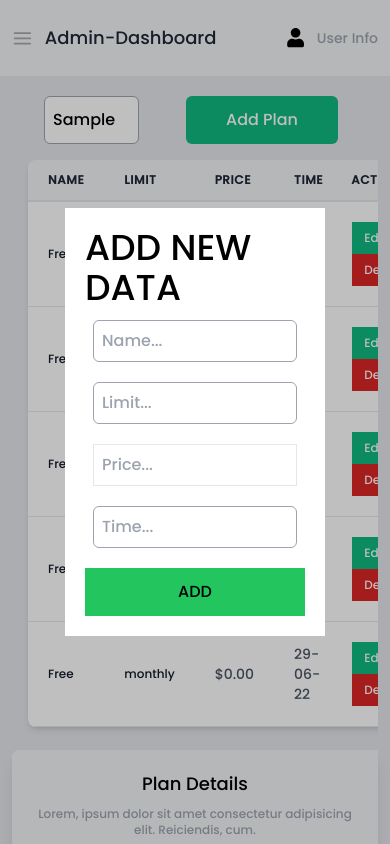
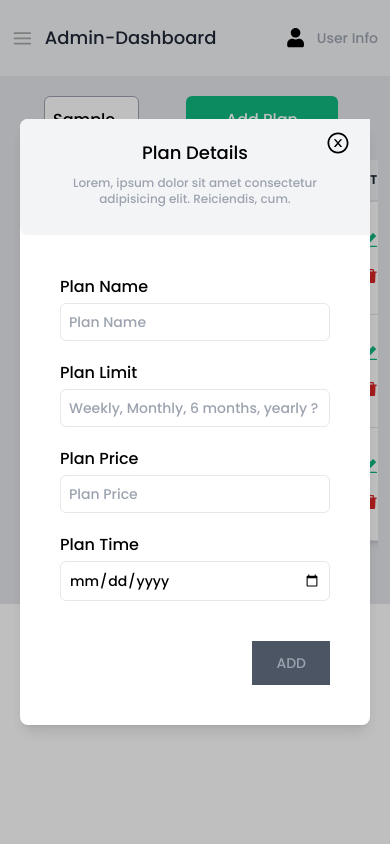
Before and after one commit to AmirAslam1234/street_view_scraper, a React (Create React App) app: page /admin-dashboard/manage-plans in a window 390 px wide. Both pictures are taken after typing "Sample" into the empty fields and a click on the button "Add Plan". Shown: the top 844 px of the page. Built offline with nearby package versions, Linux system fonts and the light colour scheme.

Commit message:
Manage Plans Completed

```diff
--- a/package.json
+++ b/package.json
@@ -11,6 +11,7 @@
     "react-icons": "^4.4.0",
     "react-router-dom": "^6.3.0",
     "react-scripts": "5.0.1",
+    "react-toastify": "^9.0.5",
     "swiper": "^8.2.4",
     "web-vitals": "^2.1.4"
   },
--- a/src/App.css
+++ b/src/App.css
@@ -21,6 +21,12 @@
     background-color: rgba(0, 0, 0, 0.25);
 }
 
+.edit-table-modal2 {
+    background-color: rgba(0, 0, 0, 0.06);
+}
+
+
+
 
 
 input[type=number]::-webkit-inner-spin-button,
--- a/src/Components/EditableRow.js
+++ b/src/Components/EditableRow.js
@@ -7,9 +7,9 @@ function EditableRow({
   handlePop,
 }) {
   return (
-    <tr className="flex z-50 flex-col bg-white p-5 w-96 rounded-lg shadow-lg">
+    <tr className="flex z-50 mx-5 flex-col bg-white p-5 w-[450px] rounded-lg shadow-lg">
       <p>Edit Plan</p>
-      <td className="space-x-2 py-5 border-b border-gray-200 bg-white text-sm">
+      <td className="space-x-2 py-3 bg-white text-sm">
         <input
           type="text"
           name="name"
@@ -21,7 +21,7 @@ function EditableRow({
         />
       </td>
 
-      <td className=" space-x-2 py-5 border-b border-gray-200 bg-white text-sm">
+      <td className=" space-x-2 py-3 bg-white text-sm">
         <input
           type="text"
           name="limit"
@@ -33,7 +33,7 @@ function EditableRow({
         />
       </td>
 
-      <td className=" py-5 border-b border-gray-200 bg-white text-sm">
+      <td className=" py-3 bg-white text-sm">
         <input
           type="text"
           name="price"
@@ -45,7 +45,7 @@ function EditableRow({
         />
       </td>
 
-      <td className=" py-5 border-b border-gray-200 bg-white text-sm">
+      <td className=" py-3 bg-white text-sm">
         <input
           type="text"
           name="time"
@@ -57,11 +57,11 @@ function EditableRow({
         />
       </td>
 
-      <td className=" py-5 border-b border-gray-200 bg-white text-sm">
+      <td className=" py-3 border-b border-gray-200 bg-white text-sm">
         <button
           onClick={() => handlePop()}
           type="submit"
-          className="px-3 py-2 mx-2 bg-emerald-500 text-sm text-white"
+          className="px-3 py-2 mx-2 bg-emerald-500 hover:bg-emerald-400 rounded-md text-sm text-white"
         >
           Save
         </button>
@@ -71,7 +71,7 @@ function EditableRow({
             handlePop();
           }}
           type="button"
-          className="px-3 py-2 mx-2 bg-red-600 text-sm text-white"
+          className="px-3 py-2 mx-2 bg-red-600 hover:bg-red-400 rounded-md text-sm text-white"
         >
           Cancel
         </button>
--- a/src/Components/ManagePlans.js
+++ b/src/Components/ManagePlans.js
@@ -4,8 +4,12 @@ import { Data } from "./PlansData";
 import { nanoid } from "nanoid";
 import ReadOnlyRow from "./ReadOnlyRow";
 import EditableRow from "./EditableRow";
+import { AiOutlineCloseCircle } from "react-icons/ai";
+import { ToastContainer, toast } from "react-toastify";
+import "react-toastify/dist/ReactToastify.css";
 
 function ManagePlans() {
+  const [Active, setActive] = useState(false);
   const [Pop, setPop] = useState(false);
   const [AddPlan, setAddPlan] = useState(false);
   const [EditPlansID, setEditPlansID] = useState(null);
@@ -26,13 +30,16 @@ function ManagePlans() {
 
   const handleAddFormChange = (e) => {
     e.preventDefault();
-
     const fieldName = e.target.getAttribute("name");
     const fieldValue = e.target.value;
     const newFormData = { ...addForm };
     newFormData[fieldName] = fieldValue;
 
     setAddForm(newFormData);
+
+    if (fieldValue !== "") {
+      setActive(true);
+    }
 
     console.log(addForm);
   };
@@ -111,10 +118,7 @@ function ManagePlans() {
     setPop(!Pop);
   };
 
-  const [PlanName, setPlanName] = useState("");
-  const [PlanLimit, setPlanLimit] = useState("");
-  const [PlanPrice, setPlanPrice] = useState("");
-  const [PlanTime, setPlanTime] = useState("");
+  const notify = () => toast("Plan Added Successfully");
 
   return (
     <div className="flex flex-col w-full -mt-5">
@@ -167,7 +171,7 @@ function ManagePlans() {
                           <div
                             className={
                               Pop === true
-                                ? "edit-table-modal w-full h-screen absolute left-0 top-0 flex justify-center items-center"
+                                ? "edit-table-modal2 w-full h-full absolute left-0 top-0 flex justify-center items-center"
                                 : "hidden"
                             }
                           >
@@ -201,61 +205,16 @@ function ManagePlans() {
       <section
         className={
           AddPlan === true
-            ? "absolute top-0 left-0 w-full h-screen flex justify-center items-center edit-table-modal"
+            ? "fixed top-0 left-0 w-full h-screen flex justify-center items-center edit-table-modal"
             : "hidden"
         }
       >
-        <div className="w-2/3 bg-white p-5">
-          <h2 className="text-4xl">ADD NEW DATA</h2>
-          <form
-            className="flex flex-col space-y-5"
-            onSubmit={handleAddFormSubmit}
-          >
-            <input
-              onChange={handleAddFormChange}
-              type="text"
-              name="name"
-              className="p-2 mt-3 border border-gray-400 mx-2 rounded-md"
-              placeholder="Name..."
-              required
-            />
-            <input
-              onChange={handleAddFormChange}
-              type="text"
-              name="limit"
-              className="p-2 border border-gray-400 mx-2 rounded-md"
-              placeholder="Limit..."
-              required
-            />
-            <input
-              onChange={handleAddFormChange}
-              type="text"
-              name="price"
-              className="p-2 border mx-2"
-              placeholder="Price..."
-              required
-            />
-            <input
-              onChange={handleAddFormChange}
-              type="text"
-              name="time"
-              className="p-2 border border-gray-400 mx-2 rounded-md"
-              placeholder="Time..."
-              required
-            />
-            <button
-              onClick={() => setAddPlan(!AddPlan)}
-              type="submit"
-              className="px-10 py-3 bg-green-500"
-            >
-              ADD
-            </button>
-          </form>
-        </div>
-      </section>
+        <div className="w-full mx-5 relative md:w-3/5 flex flex-col sm:flex-row bg-white shadow-lg rounded-lg">
+          <AiOutlineCloseCircle
+            onClick={() => setAddPlan(!AddPlan)}
+            className="absolute top-3 right-5 cursor-pointer text-2xl hover:text-gray-400"
+          />
 
-      <section className="w-full md:hidden flex justify-center items-center md:px-10">
-        <div className="w-full md:w-5/6 flex flex-col sm:flex-row bg-white shadow-lg rounded-lg">
           <div className="w-full sm:w-60 p-5 text-center sm:text-left bg-gray-100 rounded-l-lg">
             <h2 className="text-lg">Plan Details</h2>
             <p className="py-2 text-xs text-gray-400">
@@ -263,62 +222,73 @@ function ManagePlans() {
               Reiciendis, cum.
             </p>
           </div>
-          <div className="w-5/6 p-5">
-            <form action="plans">
+          <div className="w-full md:w-5/6 p-5">
+            <form className="flex flex-col p-5" onSubmit={handleAddFormSubmit}>
               <label htmlFor="plan-name ">
                 Plan Name
                 <input
+                  onChange={handleAddFormChange}
                   type="text"
-                  name="plan-name"
-                  value={PlanName}
-                  onChange={(e) => setPlanName(e.target.value)}
+                  name="name"
                   className="p-2 mt-1 mb-5 w-full text-sm border rounded-md"
                   placeholder="Plan Name"
+                  required
                 />
               </label>
 
               <label htmlFor="plan-limit ">
                 Plan Limit
                 <input
+                  onChange={handleAddFormChange}
                   type="text"
-                  name="plan-limit"
-                  value={PlanLimit}
-                  onChange={(e) => setPlanLimit(e.target.value)}
+                  name="limit"
                   className="p-2 mt-1 mb-5 w-full text-sm border rounded-md"
                   placeholder="Weekly, Monthly, 6 months, yearly ?"
+                  required
                 />
               </label>
 
-              <label htmlFor="plan-price">
-                <span className="flex">Plan Price</span>
+              <label htmlFor="plan-limit ">
+                Plan Price
                 <input
+                  onChange={handleAddFormChange}
                   type="number"
-                  name="plan-price"
-                  value={PlanPrice}
-                  onChange={(e) => setPlanPrice(e.target.value)}
-                  className="p-2 mt-1 mb-5 w-full text-sm appearance-none border rounded-md"
+                  name="price"
+                  className="p-2 mt-1 mb-5 w-full text-sm border rounded-md"
                   placeholder="Plan Price"
                   required
                 />
               </label>
 
-              <label htmlFor="plan-time">
+              <label htmlFor="plan-limit ">
                 Plan Time
                 <input
+                  onChange={handleAddFormChange}
                   type="date"
-                  name="plan-time"
-                  value={PlanTime}
-                  onChange={(e) => setPlanTime(e.target.value)}
-                  className="p-2 mt-1 w-full text-sm border rounded-md"
+                  name="time"
+                  className="p-2 mt-1 mb-5 w-full text-sm border rounded-md"
+                  required
                 />
               </label>
+
+              <div className="w-full flex justify-end">
+                {Active === true ? (
+                  <button
+                    onClick={() => notify()}
+                    type="submit"
+                    className="py-3 px-6 text-sm bg-black text-white mt-5"
+                  >
+                    ADD
+                  </button>
+                ) : (
+                  <button className="py-3 px-6 text-sm bg-gray-600 text-gray-400 mt-5 cursor-not-allowed">
+                    ADD
+                  </button>
+                )}
+
+                <ToastContainer />
+              </div>
             </form>
-
-            <div className="w-full flex justify-end">
-              <button className="py-3 px-6 text-sm bg-black text-white mt-5">
-                Save
-              </button>
-            </div>
           </div>
         </div>
       </section>
--- a/src/Components/PlansData.js
+++ b/src/Components/PlansData.js
@@ -22,20 +22,4 @@ export const Data = [
     price: "$0.00",
     time: "29-06-22",
   },
-
-  {
-    id: 4,
-    name: "Free",
-    limit: "monthly",
-    price: "$0.00",
-    time: "29-06-22",
-  },
-
-  {
-    id: 5,
-    name: "Free",
-    limit: "monthly",
-    price: "$0.00",
-    time: "29-06-22",
-  },
 ];
--- a/src/Components/ReadOnlyRow.js
+++ b/src/Components/ReadOnlyRow.js
@@ -1,4 +1,5 @@
 import React, { useState } from "react";
+import { AiFillDelete, AiFillEdit } from "react-icons/ai";
 
 function ReadOnlyRow({ pick, handleEditClick, handleDeleteClick, handlePop }) {
   return (
@@ -26,16 +27,16 @@ function ReadOnlyRow({ pick, handleEditClick, handleDeleteClick, handlePop }) {
               handlePop();
             }}
             type="button"
-            className="px-3 py-2 mx-2 bg-emerald-500 text-xs text-white"
+            className="px-2 py-2 mx-2 rounded-full border border-white hover:border-emerald-400 text-emerald-500  hover:text-emerald-400 text-lg"
           >
-            Edit
+            <AiFillEdit />
           </button>
           <button
             onClick={() => handleDeleteClick(pick.id)}
             type="button"
-            className="px-3 py-2 mx-2 bg-red-600 text-xs text-white"
+            className=" px-2 py-2 mx-2 rounded-full border border-white hover:border-red-400 text-red-600 hover:text-red-400 text-lg"
           >
-            Delete
+            <AiFillDelete className="self-center" />
           </button>
         </td>
       </tr>
```
Also changed, not shown: 1 other file (tests, documents, lock files or other folders).
